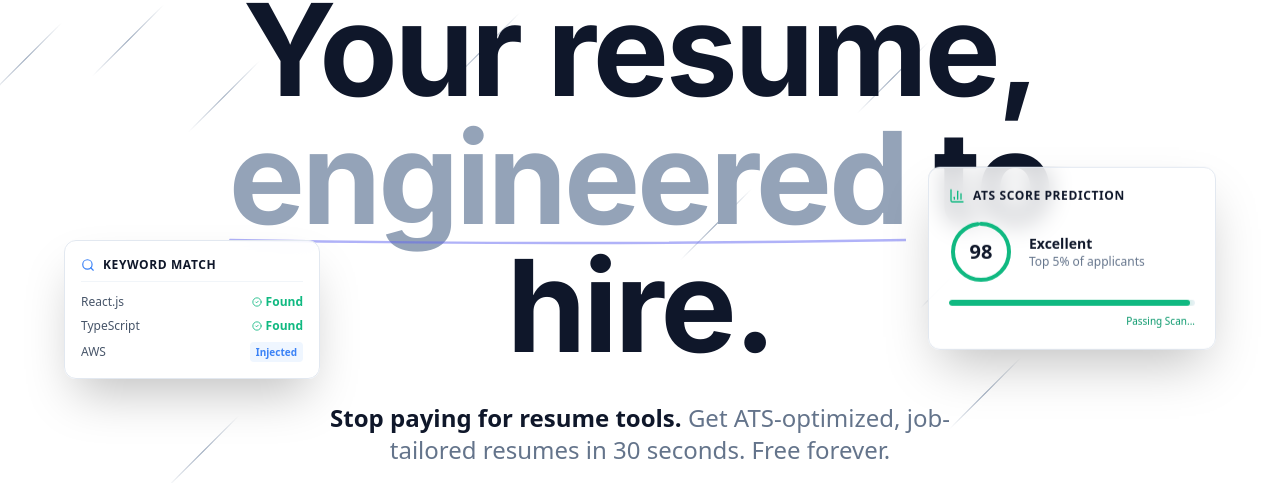
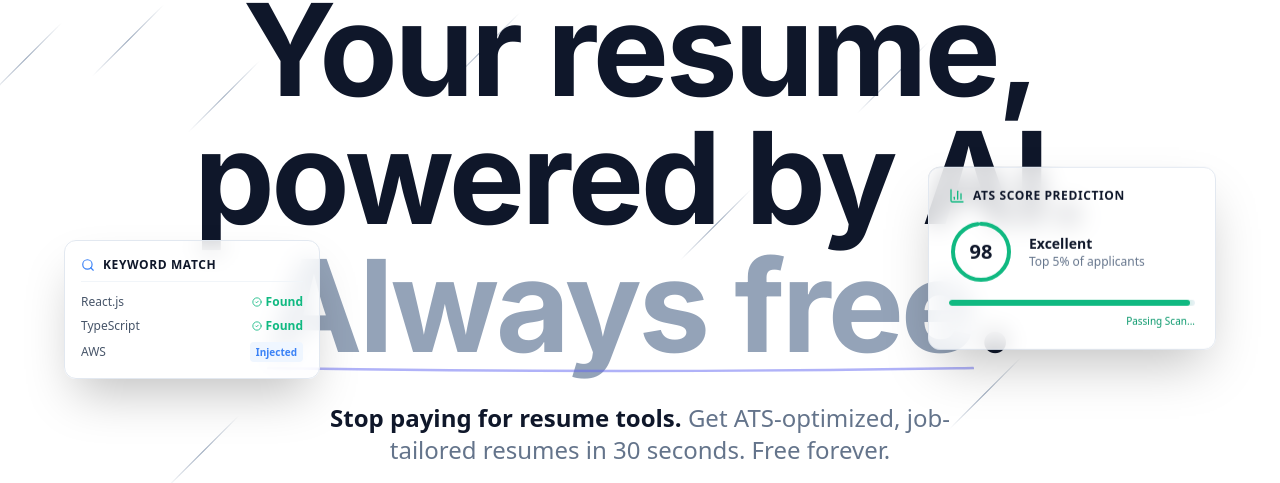
Before and after one commit to dharmateja03/ResumeTex, a React (Vite) app in the folder resumetx_frontend/: page / in a window 1280 px wide. Shown: the part 300-783 px from the top of the page. Built offline with nearby package versions, Linux system fonts and the light colour scheme; no server answers.

Commit message:
updated headline

```diff
--- a/resumetx_frontend/src/components/Hero.tsx
+++ b/resumetx_frontend/src/components/Hero.tsx
@@ -131,13 +131,14 @@ export function Hero() {
 
                 <h1 className="text-6xl md:text-7xl lg:text-9xl font-bold tracking-tight text-primary dark:text-white mb-8 leading-[1] animate-[fadeInUp_0.8s_ease-out_forwards] opacity-0 font-display">
                     Your resume, <br className="hidden md:block"/>
+                    powered by AI. <br className="hidden md:block"/>
                     <span className="text-slate-400 dark:text-slate-500 relative inline-block">
-                        engineered
+                        Always free
                         {/* Underline decoration */}
                         <svg className="absolute w-full h-3 -bottom-1 left-0 text-indigo-500/50 dark:text-indigo-400/50" viewBox="0 0 100 10" preserveAspectRatio="none">
                             <path d="M0 5 Q 50 10 100 5" stroke="currentColor" strokeWidth="2" fill="none" />
                         </svg>
-                    </span> to hire.
+                    </span>.
                 </h1>
 
                 <p className="text-xl md:text-2xl text-slate-500 dark:text-slate-400 mb-12 max-w-2xl mx-auto font-light leading-relaxed animate-[fadeInUp_0.8s_ease-out_0.2s_forwards] opacity-0">
```
